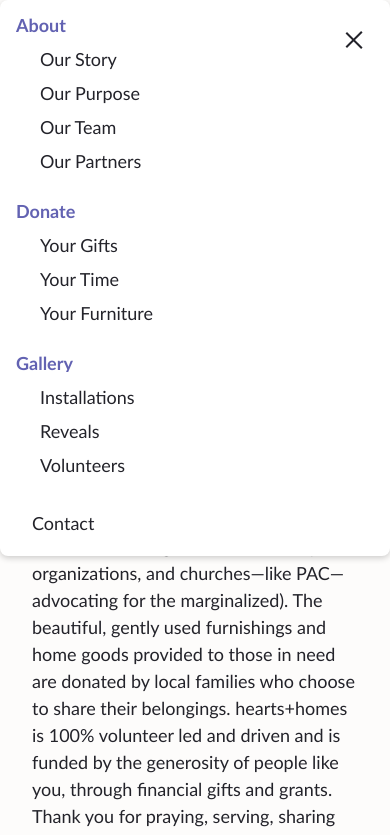
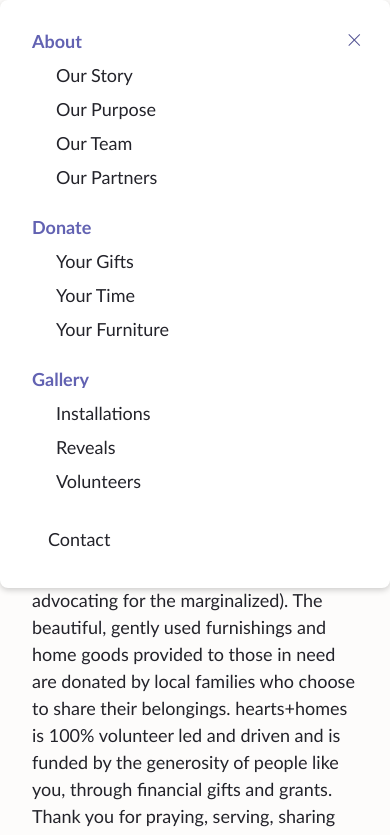
Before and after one commit to marod424/h-h-11ty-poc, an Eleventy site: page src/index.md in a window 390 px wide. Both pictures are taken after a click on the element 354 px from the left and 40 px from the top of the page. Shown: the top 835 px of the page. Built offline with nearby package versions, Linux system fonts and the light colour scheme; Eleventy itself is replaced by a stand-in of ours; files that its build step writes are made by us from their sources.

Commit message:
Cleanup nav toggle

```diff
--- a/src/bundle.css
+++ b/src/bundle.css
@@ -296,7 +296,7 @@ header .mobile {
 		display: flex;
 		flex-direction: column;
 		align-items: flex-start;
-		padding: 16px;
+		padding: 32px;
 		background: var(--white);
 		border-radius: 8px;
 		box-shadow: 0px 2px 6px rgba(0, 0, 0, 0.2);
@@ -340,33 +340,33 @@ header .mobile {
 		flex-direction: column;
 		justify-content: space-between;
 		border-radius: 20px;
-		padding: 12px;
-		height: 16px;
+		padding: 13px 12px 14px;
+		height: 13px;
 		width: 16px;
 		z-index: 1;
 	}
 
 	header .nav-toggle .bar {
-		height: 2px;
+		height: 1px;
 		width: 100%;
+		border-radius: 1px;
 		background-color: var(--dark);
 		transition: all 0.1s ease-in-out;
 	}
 
 	header .nav-toggle:hover {
 		cursor: pointer;
-		background-color: var(--primary);
 	}
 
-	header .nav-toggle:hover .bar {
-		background-color: var(--white);
+	header .nav-toggle:hover .bar,
+	header .nav-toggle:focus .bar {
+		background-color: var(--primary-dark);
 	}
 
 	header .x:nth-of-type(1) {
 		transition: all 0.1s ease-in-out;
-		transform: translateX(1px) rotate(45deg);
+		transform: translateX(3px) translateY(1px) rotate(45deg);
 		transform-origin: top left;
-		width: 22px;
 	}
 
 	header .x:nth-of-type(2) {
@@ -377,8 +377,7 @@ header .mobile {
 
 	header .x:nth-of-type(3) {
 		transition: all 0.1s ease-in-out;
-		transform: translateX(1px) rotate(-45deg);
+		transform: translateX(3px) rotate(-45deg);
 		transform-origin: bottom left;
-		width: 22px;
 	}
 }
--- a/src/bundle.js
+++ b/src/bundle.js
@@ -2,6 +2,7 @@
     'use strict';
 
     let nav = document.querySelector('#nav');
+    let navBtns = document.querySelectorAll('#nav .btn');
     let navToggle = document.querySelector('#nav-toggle');
     let bars = document.querySelectorAll('#nav-toggle .bar');
     let isMobile;
@@ -9,6 +10,7 @@
     function toggleNav() {
         bars.forEach(bar => bar.classList.toggle('x'));
         nav.classList.toggle('open');
+        navBtns.forEach(btn => btn.tabIndex = btn.tabIndex === 0 ? -1 : 0);
     }
 
     function setupEventListeners() {
@@ -23,6 +25,7 @@
             isMobile = currentIsMobile;
             isMobile ? nav.classList.add('mobile') : nav.classList.remove('mobile');
             nav.classList.remove('open');
+            navBtns.forEach(btn => btn.tabIndex = isMobile ? -1 : 0);
         }
     }
 
```
